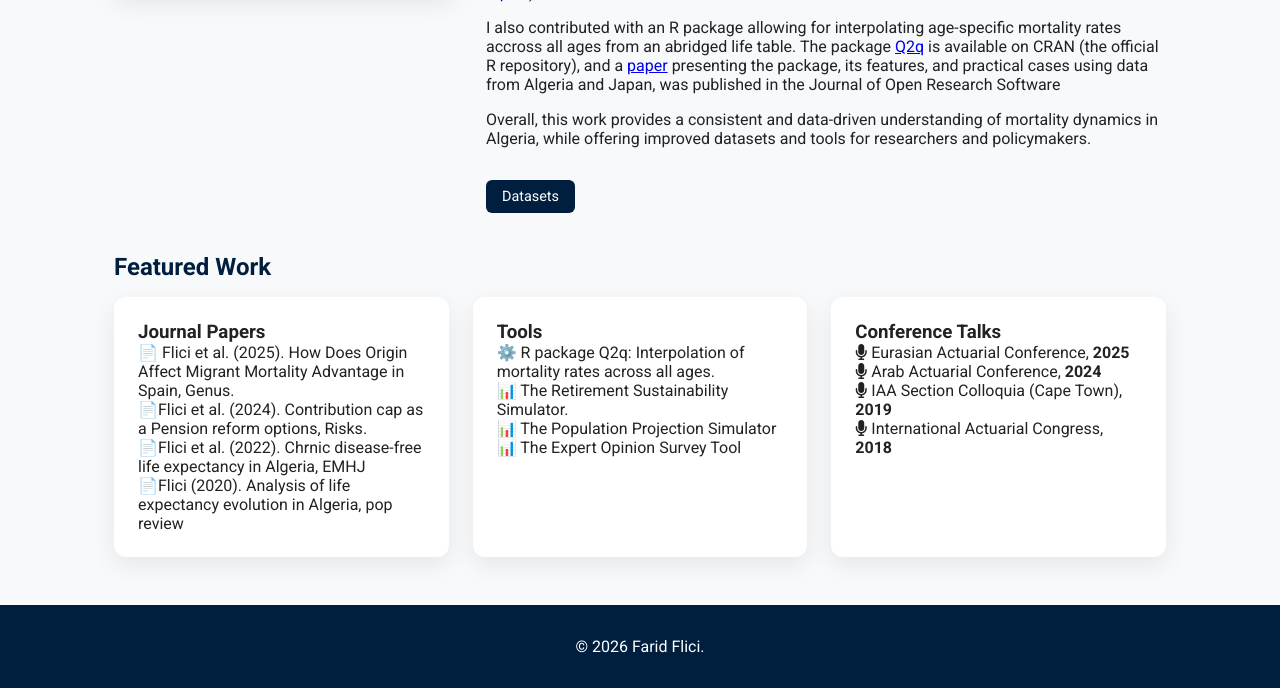
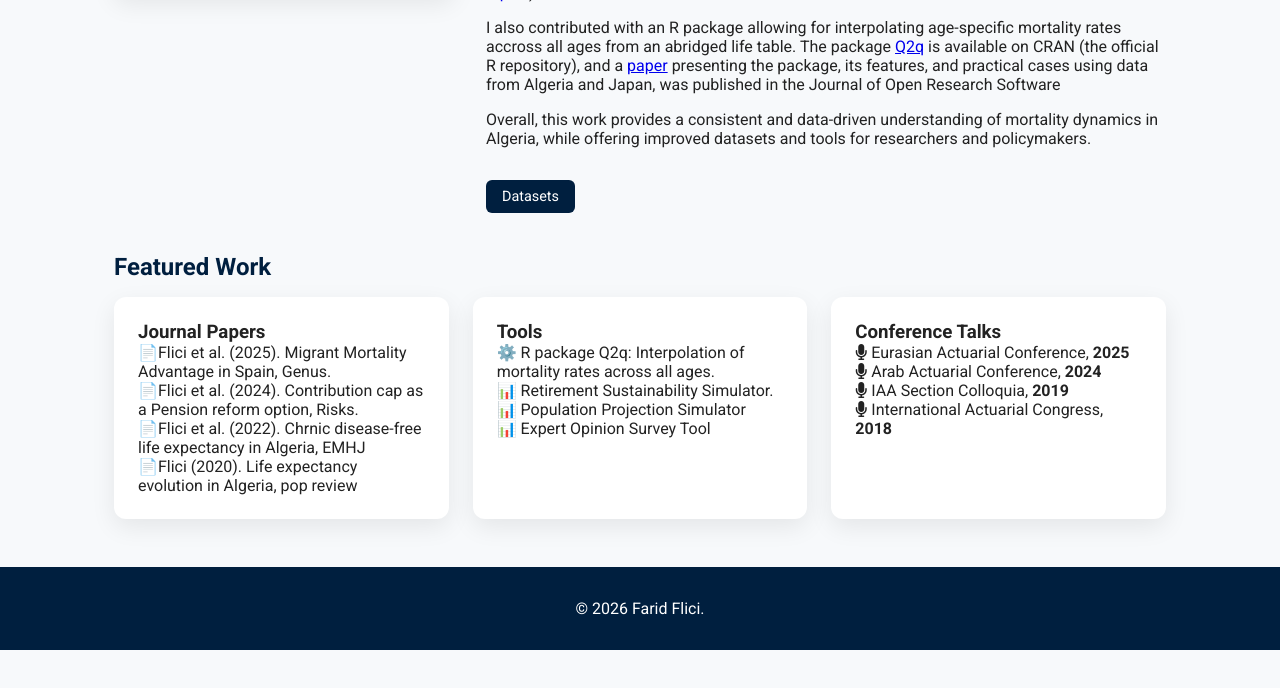
Before and after one commit to Farid-FLICI/farid-flici.github.io, a Jekyll site: the page index2.html, which Jekyll copies as it is, in a window 1280 px wide and 900 px high, scrolled down 2800 px, cut to the strip 212-900 px from the top of the window. Built offline with Jekyll 4.4.1, drawn with Linux system fonts in a browser that asks for light colours; after the commit the page ends 3662 px from its top, so only the background shows below that.

Commit message:
Update index2.html

```diff
--- a/index2.html
+++ b/index2.html
@@ -341,25 +341,25 @@ the Journal of Open Research Software</p>
 
 <div class="card">
 <h3> Journal Papers</h3>
-<p>📄 Flici et al. (2025). How Does Origin Affect Migrant Mortality Advantage in Spain, Genus.</p>
-<p>📄Flici et al. (2024). Contribution cap as a Pension reform options, Risks.</p>
+<p>📄Flici et al. (2025). Migrant Mortality Advantage in Spain, Genus.</p>
+<p>📄Flici et al. (2024). Contribution cap as a Pension reform option, Risks.</p>
 <p>📄Flici et al. (2022). Chrnic disease-free life expectancy in Algeria, EMHJ</p>
-<p>📄Flici (2020). Analysis of life expectancy evolution in Algeria, pop review</p>
+<p>📄Flici (2020). Life expectancy evolution in Algeria, pop review</p>
 </div>
 
 <div class="card">
 <h3>Tools </h3>
 <p>⚙️ R package Q2q: Interpolation of mortality rates across all ages.</p>
-<p>📊 The Retirement Sustainability Simulator.</p>
-<p>📊 The Population Projection Simulator</p>
-<p>📊 The Expert Opinion Survey Tool</p>
+<p>📊 Retirement Sustainability Simulator.</p>
+<p>📊 Population Projection Simulator</p>
+<p>📊 Expert Opinion Survey Tool</p>
 </div>
 
 <div class="card">
 <h3> Conference Talks</h3>
 <p><i class="fas fa-microphone"></i> Eurasian Actuarial Conference, <strong>2025</strong></p>
 <p><i class="fas fa-microphone"></i> Arab Actuarial Conference, <strong>2024</strong></p>
-<p><i class="fas fa-microphone"></i> IAA Section Colloquia (Cape Town), <strong>2019</strong></p>
+<p><i class="fas fa-microphone"></i> IAA Section Colloquia, <strong>2019</strong></p>
 <p><i class="fas fa-microphone"></i> International Actuarial Congress, <strong>2018</strong></p>
 </div>
 
```
